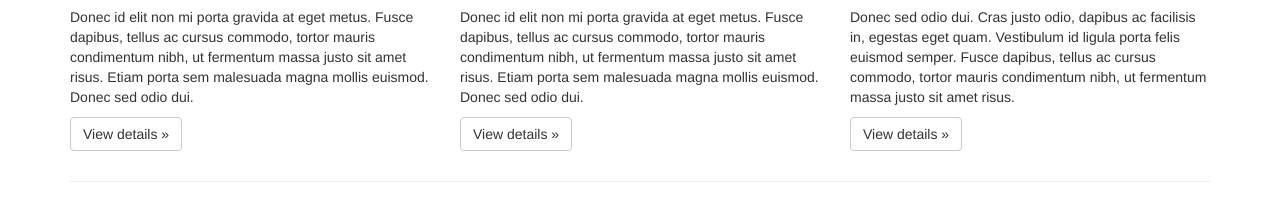
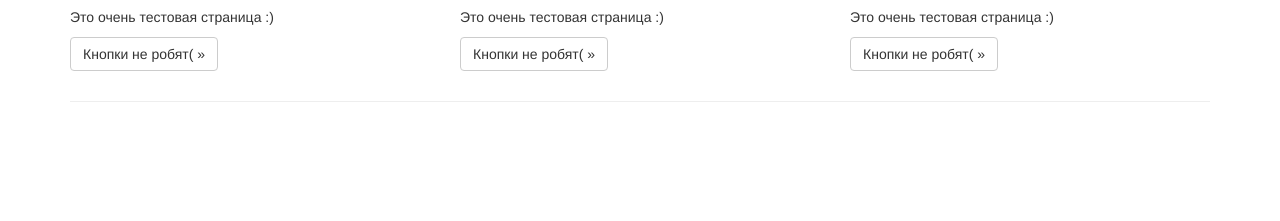
Before and after one commit to Kore47/EPAMProject3dtry, a plain HTML site: page index.html in a window 1280 px wide. Shown: the part 457-678 px from the top of the page. Drawn offline with nearby package versions, Linux system fonts and the light colour scheme.

Commit message:
Update index.html

```diff
--- a/index.html
+++ b/index.html
@@ -24,18 +24,18 @@
       <div class="row">
         <div class="col-md-4">
           <h2>Heading</h2>
-          <p>Donec id elit non mi porta gravida at eget metus. Fusce dapibus, tellus ac cursus commodo, tortor mauris condimentum nibh, ut fermentum massa justo sit amet risus. Etiam porta sem malesuada magna mollis euismod. Donec sed odio dui. </p>
-          <p><a class="btn btn-default" href="#" role="button">View details &raquo;</a></p>
+          <p>Это очень тестовая страница :)  </p>
+          <p><a class="btn btn-default" href="#" role="button">Кнопки не робят( &raquo;</a></p>
         </div>
         <div class="col-md-4">
           <h2>Heading</h2>
-          <p>Donec id elit non mi porta gravida at eget metus. Fusce dapibus, tellus ac cursus commodo, tortor mauris condimentum nibh, ut fermentum massa justo sit amet risus. Etiam porta sem malesuada magna mollis euismod. Donec sed odio dui. </p>
-          <p><a class="btn btn-default" href="#" role="button">View details &raquo;</a></p>
+          <p>Это очень тестовая страница :)  </p>
+          <p><a class="btn btn-default" href="#" role="button">Кнопки не робят( &raquo;</a></p>
        </div>
         <div class="col-md-4">
           <h2>Heading</h2>
-          <p>Donec sed odio dui. Cras justo odio, dapibus ac facilisis in, egestas eget quam. Vestibulum id ligula porta felis euismod semper. Fusce dapibus, tellus ac cursus commodo, tortor mauris condimentum nibh, ut fermentum massa justo sit amet risus.</p>
-          <p><a class="btn btn-default" href="#" role="button">View details &raquo;</a></p>
+          <p>Это очень тестовая страница :) </p>
+          <p><a class="btn btn-default" href="#" role="button">Кнопки не робят( &raquo;</a></p>
         </div>
       </div>
 
```
